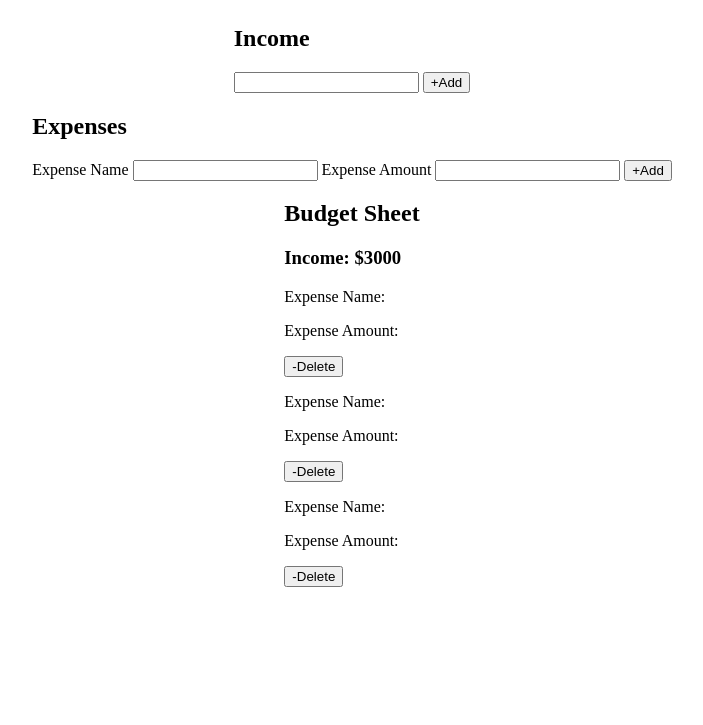
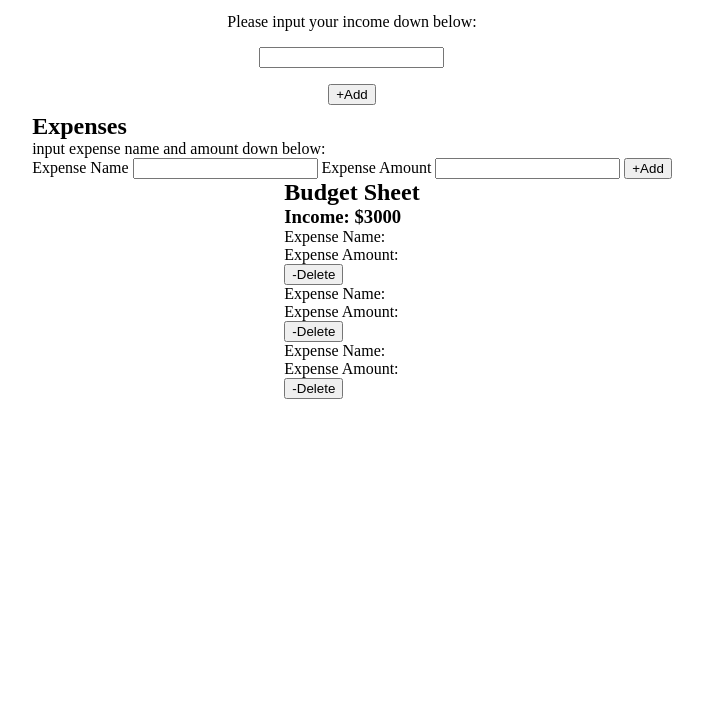
Before and after one commit to JerryC2005/BudgetTracker, a plain HTML site: page index.html in a window 1280 px wide. Shown: the part 75-800 px from the top of the page, without its empty margins (288-991 px from the left). Drawn offline with Linux system fonts and the light colour scheme.

Commit message:
added styles to scss

```diff
--- a/index.html
+++ b/index.html
@@ -9,20 +9,24 @@
 <body>
     <h1>Budget Tracker</h1>
 
-    <div id="input-field">
+    <div id="income-field">
         <h2>Income</h2>
+        <p>Please input your income down below:</p>
         <input type="text">
-        <button>+Add</button>
+        <button id="add-income-btn">+Add</button>
     </div>
 
     <div id="expenses-field">
         <h2>Expenses</h2>
+        <p>input expense name and amount down below:</p>
         <form>
             <label>Expense Name</label>
             <input type="text" id="expenses-name">
+
             <label>Expense Amount</label>
             <input type="text" id="expenses-amount">
-            <button id="expenses-btn">+Add</button>
+
+            <button id="add-expenses-btn">+Add</button>
         </form>
     </div>
 
--- a/styles.scss
+++ b/styles.scss
@@ -1,11 +1,29 @@
+
+
 @mixin avgFlex (){
     display: flex;
     flex-direction: column;
     align-items: center;
+
+}
+
+@mixin inputMargin($num) {
+    margin: $num;
+}
+
+* {
+    margin: 0;
 }
 
 body {
     margin: 0;
     @include avgFlex();
+}
 
+#income-field {
+    @include avgFlex();
+
+   & button, h2, p, input {
+        @include inputMargin(.5rem);
+    }
 }
```
Also changed, not shown: styles.css, 1 other file.
